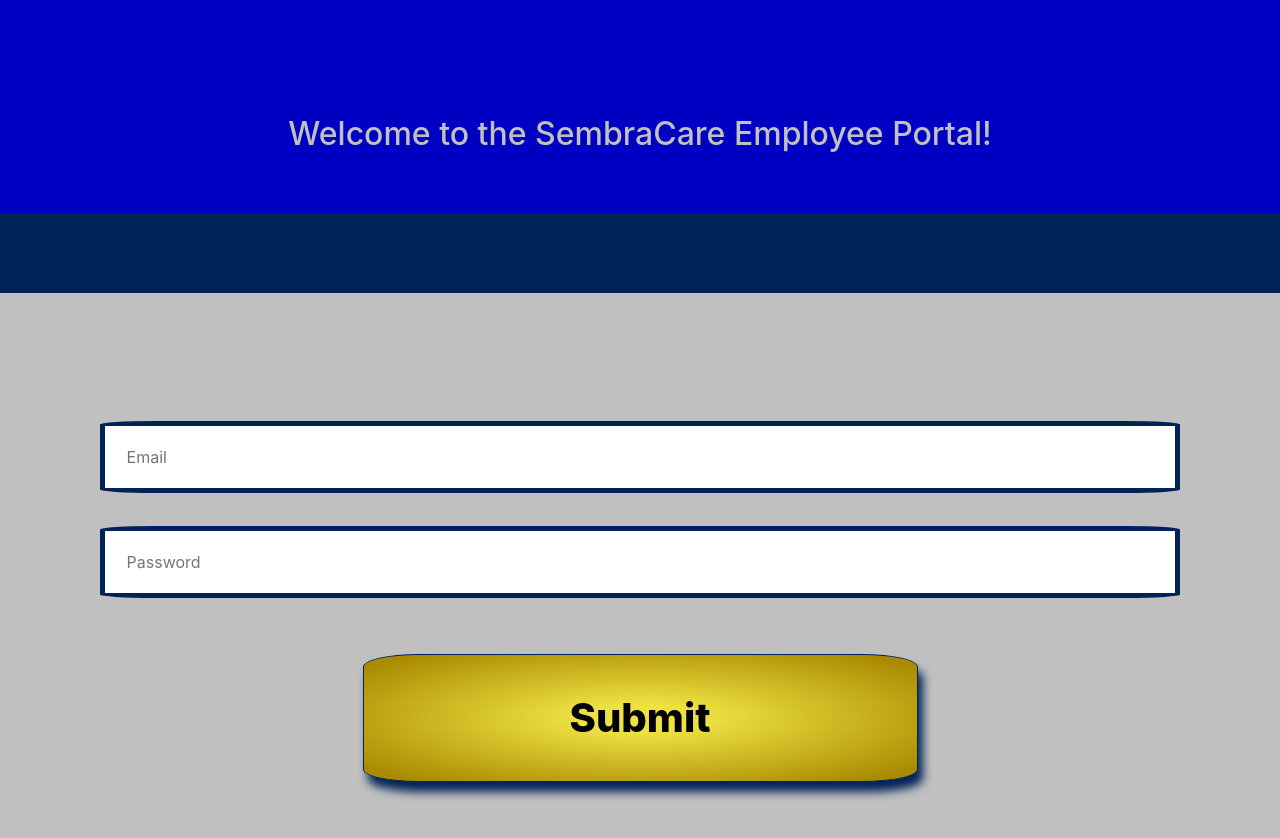
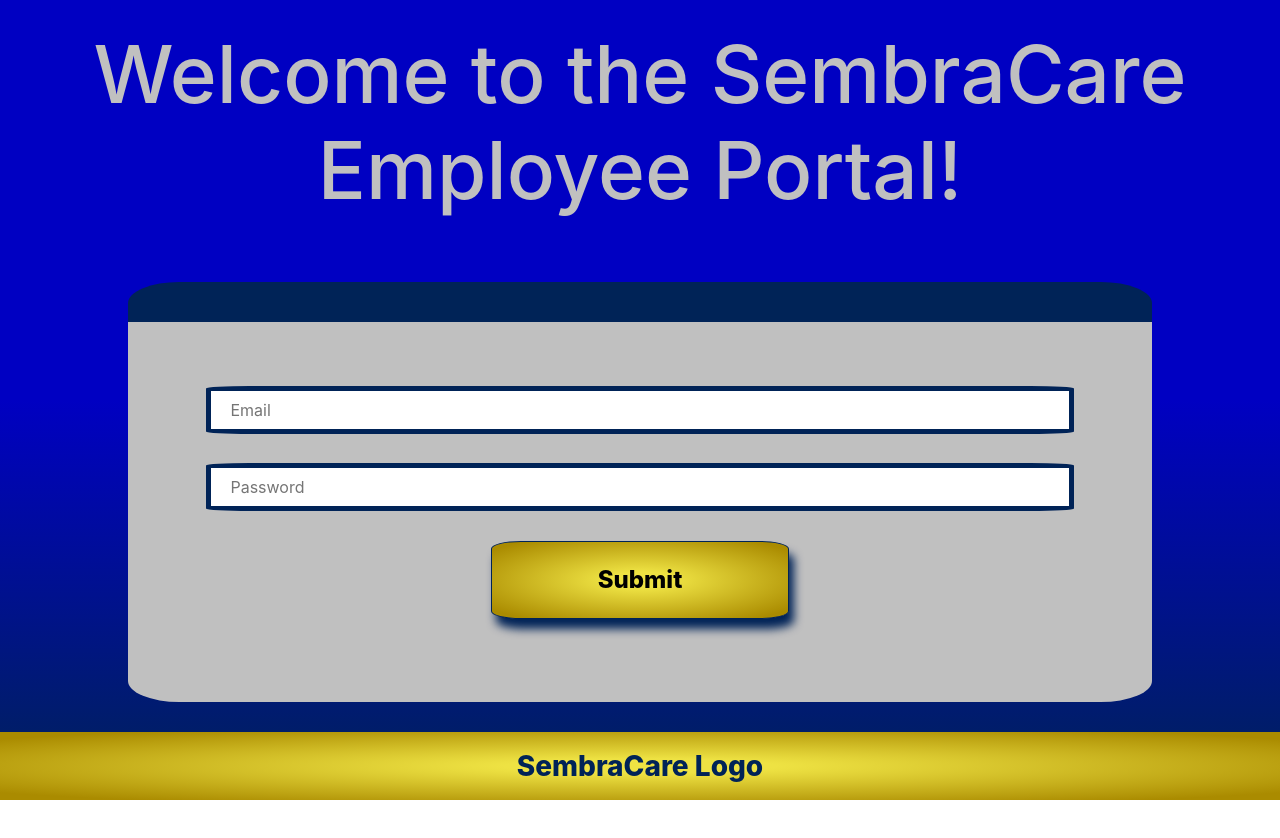
Before and after one commit to PharmDCoder/employeeTestPortal, a React (Create React App) app in the folder client/: page / in a window 1280 px wide. Shown: the top 838 px of the page. After the commit the page ends 800 px from the top, so only its background shows below. Built offline with nearby package versions, Linux system fonts and the light colour scheme.

Commit message:
login page is fully responsive(ish) lol

```diff
--- a/client/src/App.css
+++ b/client/src/App.css
@@ -9,8 +9,11 @@
 
 html {
   width: 100%;
-  min-height: 100%;
+  position: relative;
+  min-height: 100vh;
+  /* height: 100%; */
 }
+
 
 body {
   /* *************  ROYAL BLUE ON TOP ************  */
--- a/client/src/App.js
+++ b/client/src/App.js
@@ -92,7 +92,7 @@
           />
           <Route exact path="/logout" component={Logout} />
         </Wrapper>
-        {/* <Footer /> */}
+        <Footer />
       </div>
     </Router>
   );
--- a/client/src/components/Footer/footer.css
+++ b/client/src/components/Footer/footer.css
@@ -1,7 +1,4 @@
-html {
-  position: relative;
-  min-height: 100vh;
-}
+
 
 .footer {
   /* border: 10px solid black; */
@@ -13,25 +10,26 @@
   /* left: 0; */
   /* right: 0; */
   width: 100%;
-  min-height: 5%;
-  max-height: 15%;
+  /* min-height: 5%; */
+  /* max-height: 15%; */
 }
 
 .footer p {
   /* border: 2px solid red; */
-  font-size: 1.5em;
+  /* font-size: 1.5em; */
   text-align: center;
   margin: 0;
+  font-weight: 800;
 }
 
-.footer-title {
+/* .footer-title {
   font-size: 1.15em;
   font-weight: bold;
-}
+} */
 
-@media only screen and (max-width: 375px) {
+/* @media only screen and (max-width: 375px) {
   .footer {
-    height: 8%;
+/
   }
 
   .footer p {
@@ -56,4 +54,4 @@
   .footer p {
     font-size: 3.5em;
   }
-}
+} */
--- a/client/src/components/Footer/footer.js
+++ b/client/src/components/Footer/footer.js
@@ -4,7 +4,7 @@
 function Footer() {
   return (
     <footer className="footer">
-      <p className="footer-title">SembraCare</p>
+      <p className="footer-title">SembraCare Logo</p>
     </footer>
   );
 }
--- a/client/src/pages/Login/login.css
+++ b/client/src/pages/Login/login.css
@@ -9,8 +9,8 @@
 
 .login-welcome {
   color: #c0c0c0;
-  margin: 8% 0 3% 0;
-  padding: 1%;
+  /* margin: 8% 0 3% 0; */
+  /* padding: 1%; */
   text-align: center;
 }
 
@@ -18,8 +18,8 @@
   /* border: 5px solid red; */
   border-top: 20px solid #002357;
   background-color: #c0c0c0;
-  height: 300px;
-  padding-top: 10%;
+  /* height: 300px; */
+  /* padding-top: 10%; */
 }
 
 /* div.container {
@@ -34,7 +34,7 @@
 
 .login-form-control {
   border: 5px solid #002357;
-  height: 2.75em;
+  /* height: 2.75em; */
   border-radius: 5%;
   width: 100%;
   padding-left: 2%;
@@ -43,11 +43,11 @@
 .btn-submit-login {
   background-image: radial-gradient(#eee243 15%, #aa8b00 90%);
   font-weight: 800;
-  font-size: 1.5em;
-  padding: 3%;
-  width: 50%;
+  /* font-size: 1.5em; */
+  /* padding: 3%; */
+  /* width: 50%; */
   border-radius: 10%;
-  margin-top: 2%;
+  /* margin-top: 2%; */
   border: 1px solid #002357;
   box-shadow: 5px 10px 10px #002357;
 }
@@ -58,83 +58,153 @@
 }
 
 /* **********  MEDIA QUERIES  ******** */
-/* (iPhone X) */
-@media only screen and (max-width: 375px) {
-  .login-form {
-    border-top: 40px solid #002357;
-    margin-top: 10%;
-    height: 425px;
-    padding-top: 15%;
+
+@media only screen and (max-width: 600px) {
+  .login-welcome {
+    margin: 5% 0 10% 0;
   }
 
-  .login-form-control {
-    height: 3.5em;
+  .login-form {
+    padding-top: 8%;
+    height: 240px;
   }
 
   .btn-submit-login {
-    margin-top: 10%;
-    width: 60%;
+    margin-top: 3%;
+    padding: 2%;
+    width: 30%;
+  }
+
+  footer p {
+    font-size: 1.25em;
   }
 }
 
-/* (iPhone 6/7/8 plus) */
-@media only screen and (min-width: 414px) and (max-width: 768px) {
-  .login-form {
-    border-top: 40px solid #002357;
-    height: 400px;
-    padding-top: 10%;
+/* Small devices (landscape phones and large portrait phones 600px and up) */
+@media only screen and (min-width: 600px) {
+  .login-welcome {
+    margin: 2% 0 2% 0;
   }
 
-  .login-form-control {
-    height: 3.25em;
+  .login-form {
+    margin: 0 0 15% 0;
+    padding-top: 5%;
+    height: 260px;
   }
 
-  .btn-submit-login {
-    margin-top: 8%;
-  }
+.login-form-control {
+  height: 2.5em;
 }
 
-/* (ipad) */
-@media only screen and (min-width: 768px) and (max-width: 1024px) {
+.btn-submit-login {
+  padding: 2%;
+  width: 25%;
+}
+}
+
+/* Medium devices (Portrait tablets and large landscape phones) */
+@media only screen and (min-width: 768px) {
+  .login-welcome {
+    padding: 4% 5% 4% 5%;
+  }
+
   .login-welcome h2 {
     font-size: 2.5em;
   }
 
   .login-form {
-    border-top: 60px solid #002357;
-    margin-top: 5%;
-    height: 550px;
+    margin: 5% 5% 15% 5%;
+    border-top: 40px solid #002357;
+    height: 325px;
+    border-radius: 5%;
   }
 
   .login-form-control {
-    height: 4em;
+    height: 2.75em;
   }
 
   .btn-submit-login {
-    font-size: 2em;
-    margin-top: 5%;
+    /* margin-top: 2%; */
+    font-size: 1.25em;
   }
 }
 
-/* (ipad pro) */
-@media only screen and (min-width: 1024px) and (max-width: 1366px) {
+/* Large handhelds (tablets landscape, large tablets portrait) */
+@media only screen and (min-width: 992px) {
   .login-welcome {
-    font-size: 1.5em;
-    padding-left: 2.5%;
-    padding-right: 2.5%;
+    font-size: 1.25em;
+    padding: 0;
+    margin: 2% 0 5% 0;
   }
 
   .login-form {
-    border-top: 80px solid #002357;
-    height: 700px;
+    padding-top: 5%;
+    margin: 0 10%;
+    width: 80%;
+    height: 420px;
   }
 
   .login-form-control {
-    height: 4.5em;
+    width: 90%;
   }
 
   .btn-submit-login {
-    font-size: 2.5em;
+    font-size: 1.5em;
+    margin-top: 4%;
+    width: 30%;
+  }
+
+  footer p {
+    font-size: 1.75em;
+  }
+}
+
+/* Large devices (small laptops and desktops) */
+@media only screen and (min-width: 1200px) {
+  .login-welcome {
+    font-size: 2em;
+  }
+
+  .login-form-control {
+    height: 3em;
+  }
+
+  .btn-submit-login {
+    margin-top: 0;
+  }
+}
+
+/* Large devices (tablets landscape, large tablets portrait) */
+@media only screen and (min-width: 1500px) {
+  .login-welcome {
+    padding: 0;
+    margin-bottom: 2%;
+  }
+
+  .login-welcome h2 {
+    font-size: 1.75em;
+  }
+
+  .login-form {
+    padding-top: 2%;
+    width: 60%;
+    margin: 0 20% 0 20%;
+    height: 300px;
+  }
+
+  .login-form-control {
+    height: 2.5em;
+  }
+
+  .btn-submit-login {
+    /* margin-top: 4%; */
+    font-size: 1em;
+    padding: 1%;
+    width: 25%;
+  }
+
+  footer p {
+    font-size: 1.5em;
   }
 }
 
--- a/client/src/pages/Signup/signup.css
+++ b/client/src/pages/Signup/signup.css
@@ -55,8 +55,15 @@
 /* **********  MEDIA QUERIES  ******** */
 /* Extra small devices (phones, 600px and down) */
 @media only screen and (max-width: 600px) {
+  .signup-welcome {
+    padding: 0;
+    margin: 5% 0 5% 0;
+  }
+
   .signup-form {
+    /* border: 10px solid black; */
     height: 370px;
+    /* margin: auto; */
   }
 
   .signup-form-control {
@@ -65,7 +72,13 @@
 
   .btn-submit-signup {
     margin-top: 5%;
-    width: 60%;
+    width: 50%;
+  }
+
+  footer p {
+    font-size: 1.5em;
+    margin: 0;
+    padding: 2%;
   }
 }
 
@@ -93,6 +106,11 @@
     font-size: 1em;
     width: 30%;
     padding: 2%;
+  }
+
+  footer p {
+    font-size: 1.5em;
+    padding: 1%;
   }
 }
 
@@ -124,6 +142,11 @@
     margin-top: 4%;
     /* padding: 3%; */
   }
+
+  footer p {
+    font-size: 1.5em;
+    padding: 1%;
+  }
 }
 
 /* Large handhelds (tablets landscape, large tablets portrait) */
@@ -149,14 +172,18 @@
     margin-top: 5%;
     padding: 3%;
   }
+
+  footer p {
+    font-size: 2em;
+  }
 }
 
 
 /* Large devices (small laptops and desktops) */
 @media only screen and (min-width: 1200px) {
   .signup-welcome {
-    font-size: 2.5em;
-    margin: 2% 0 2% 0;
+    font-size: 3em;
+    margin: 2% 0 5% 0;
     padding: 0;
   }
 
@@ -179,6 +206,10 @@
     margin-top: 4%;
     padding: 2%;
   }
+
+  footer p {
+    font-size: 1.25em;
+  }
 }
 
 /* Large devices (tablets landscape, large tablets portrait) */
@@ -188,11 +219,13 @@
     padding: 5% 5% 0 5%;
   } */
 
-  /* .signup-form {
-    padding-top: 8%;
-    border-top: 60px solid #002357;
-    height: 650px;
-  } */
+  .signup-form {
+    width: 50%;
+    margin: auto;
+    /* padding-top: 8%; */
+    /* border-top: 60px solid #002357; */
+    /* height: 650px; */
+  }
 
   /* .signup-form-control {
     height: 4em;
@@ -204,6 +237,11 @@
     margin-top: 2%;
     /* padding: 3%; */
   }
+
+  footer p {
+    font-size: 1.25em;
+    padding: .5%;
+  }
 }
 
 /* ******** TO DO ******** */
--- a/client/src/pages/TestList/testList.css
+++ b/client/src/pages/TestList/testList.css
@@ -15,7 +15,7 @@
   position: absolute;
   left: 2px;
   vertical-align: center;
-  /* margin-top: 5%; */
+  margin-top: 5%;
   margin-right: 2%;
 }
 
```
